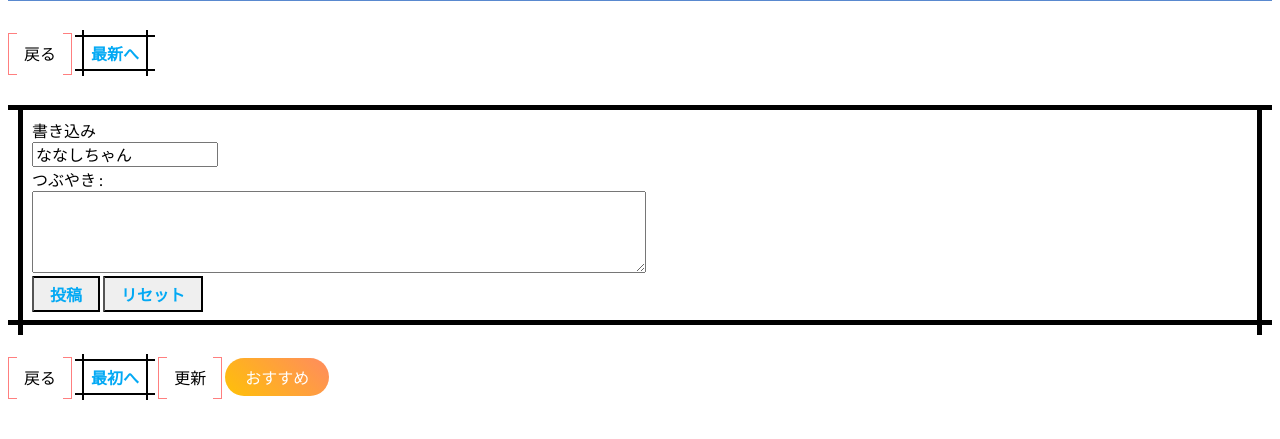
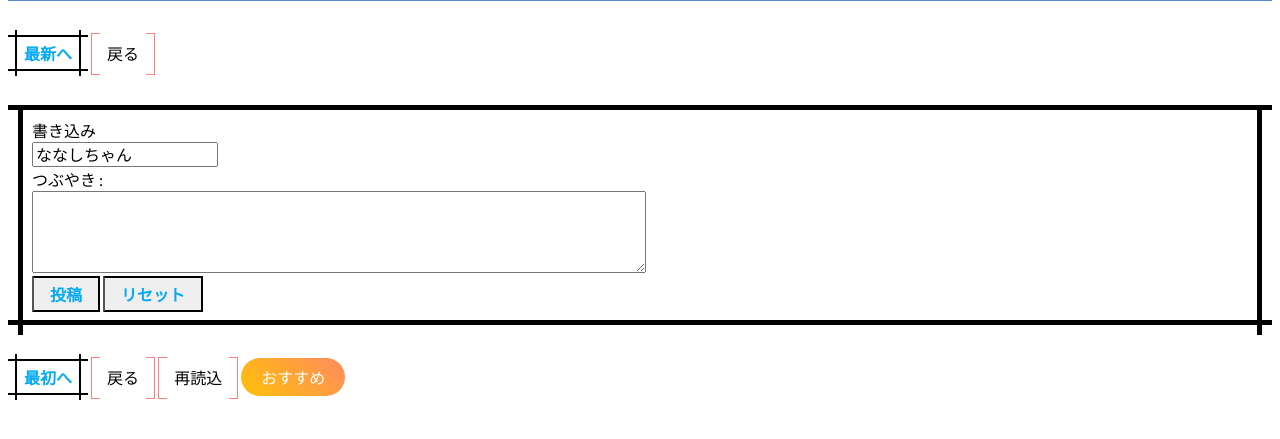
Before and after one commit to mio256/octony, a Django app: template board/templates/board/detail.html in a window 1280 px wide. Shown: the part 182-621 px from the top of the page. Run offline with Django 3.2, Linux system fonts and the light colour scheme; the template is opened without the code that fills it, so the values that code supplies are empty.

Commit message:
Update detail.html

```diff
--- a/board/templates/board/detail.html
+++ b/board/templates/board/detail.html
@@ -29,8 +29,8 @@
     </div>
 
     <!-- ボタン類 -->
+    <a name="start" href="#end" class="btn-cross">最新へ</a>
     <a href="{% url 'board:index' %}" class="btn-brackets">戻る</a>
-    <a name="start" href="#end" class="btn-cross">最新へ</a>
 
     <!-- レス一覧 -->
     <ul>
@@ -66,9 +66,9 @@
 
     <footer>
         <!-- ボタン類 -->
+        <a name="end" href="#start" class="btn-cross">最初へ</a>
         <a href="{% url 'board:index' %}" class="btn-brackets">戻る</a>
-        <a name="end" href="#start" class="btn-cross">最初へ</a>
-        <a class="btn-brackets" onclick="window.location.reload(true);">更新</a>
+        <a class="btn-brackets" onclick="window.location.reload(true);">再読込</a>
         <a href="{% url 'board:favorite' thread.id %}" class="btn-gradient-radius">おすすめ</a>
     </footer>
 </body>
```
